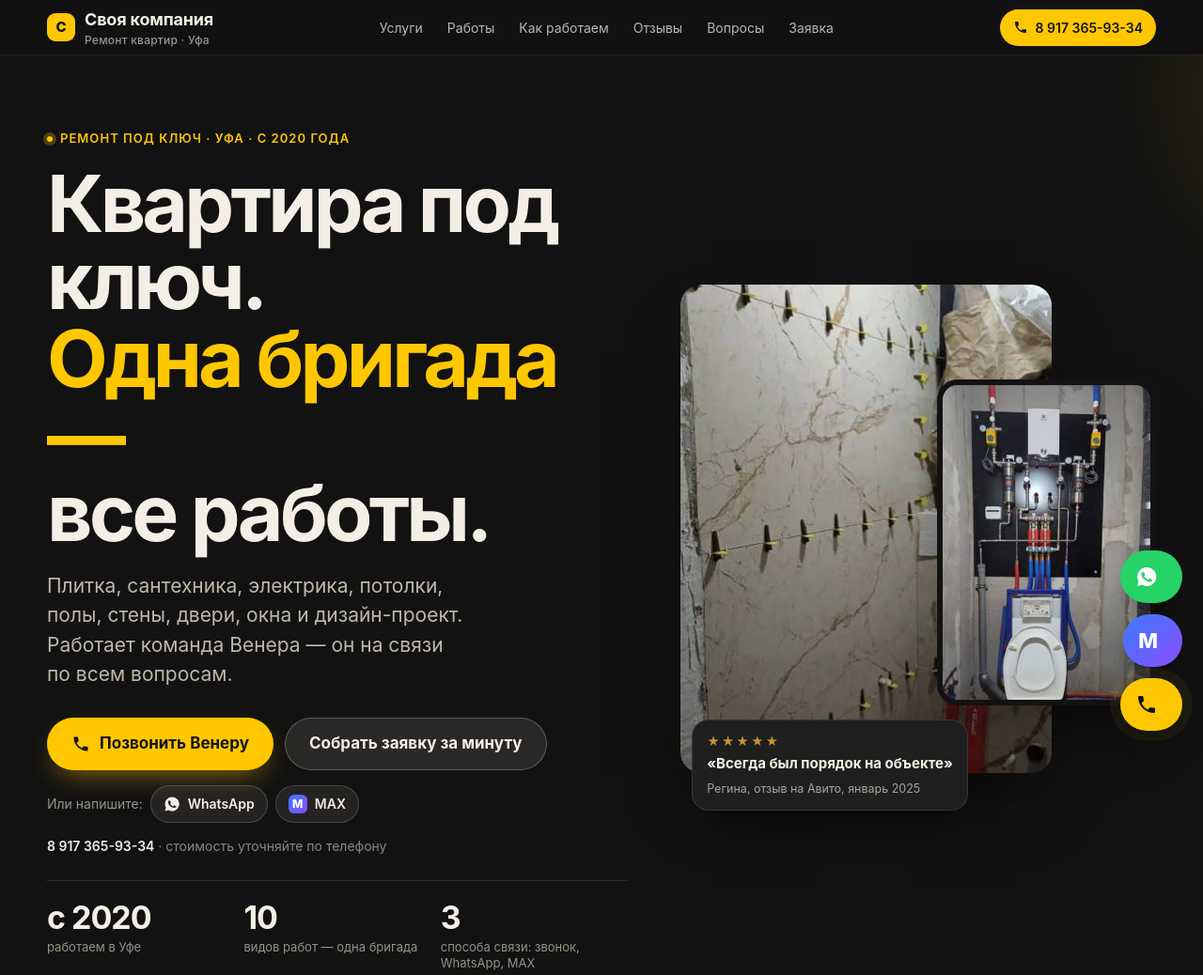
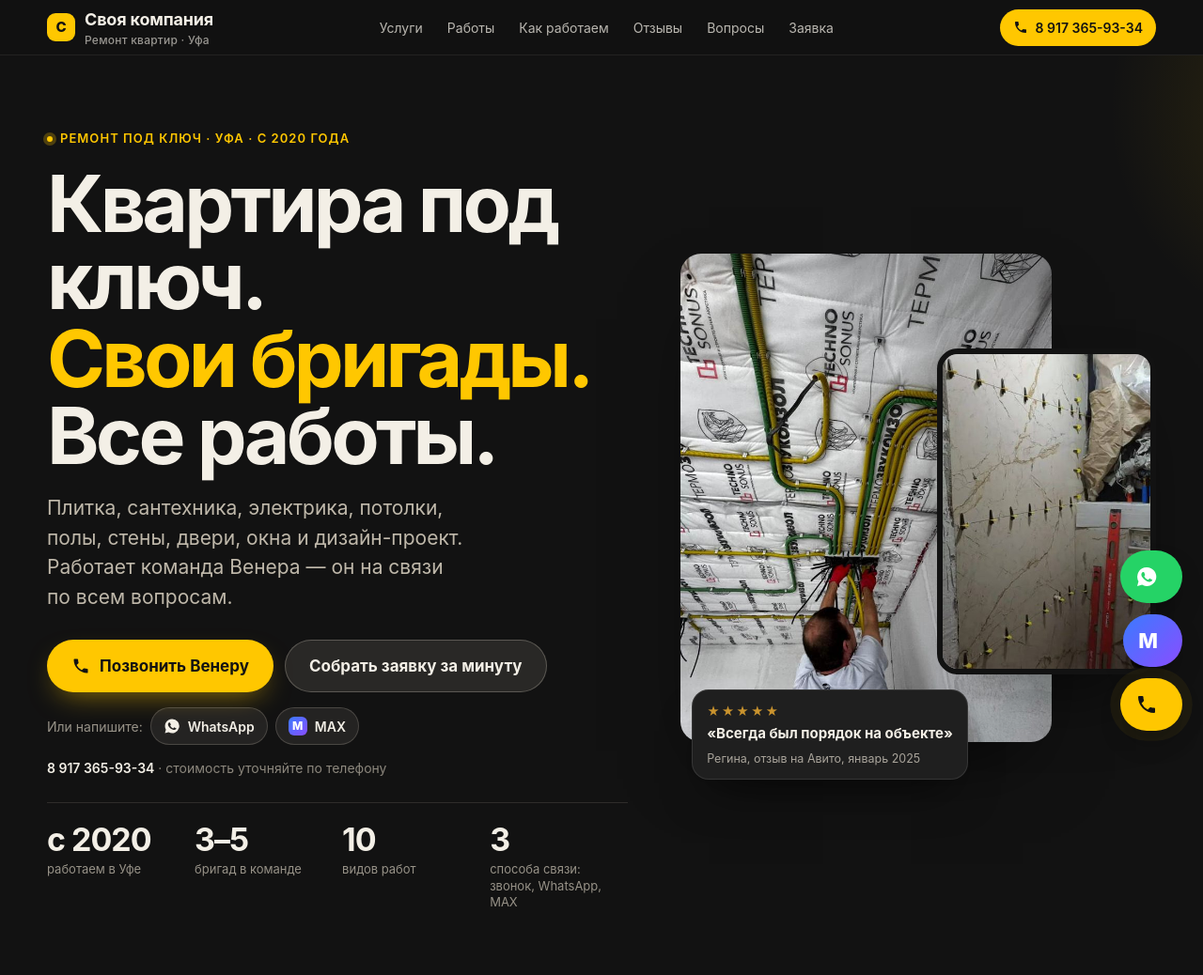
Before and after one commit to svoya-kompaniya/svoya-kompaniya.github.io, a plain HTML site: page index.html in a window 1280 px wide. Shown: the top 1038 px of the page at 94% size. Drawn offline with Linux system fonts and the light colour scheme.

Commit message:
Новое фото на первом экране, 3–5 бригад

```diff
--- a/index.html
+++ b/index.html
@@ -15,7 +15,7 @@
 <meta name="theme-color" content="#121212">
 <title>Ремонт квартир под ключ в Уфе — «Своя компания»</title>
 <meta name="description" content="Все виды ремонтных работ: плитка, сантехника, электрика, потолки, полы, двери, окна, дизайн-проект. «Своя компания», Уфа. 8 917 365-93-34">
-<link rel="preload" as="image" href="img/tile-wall.jpg">
+<link rel="preload" as="image" href="img/el-soundproof.jpg">
 <style>
 :root{
   --indigo:#212842; --indigo-2:#2b3354; --indigo-3:#3a4369;
@@ -138,7 +138,7 @@ h2{font-size:clamp(32px,6.5vw,58px);line-height:1.03;letter-spacing:-.04em;font-
 .chipbtn svg{width:18px;height:18px}
 .mx{display:inline-grid;place-items:center;width:20px;height:20px;border-radius:6px;background:linear-gradient(135deg,#3a7bff,#8a4dff);color:#fff;font:800 12px/1 var(--font)}
 .mx.big{width:56px;height:56px;border-radius:16px;font-size:28px;margin:0 auto 14px}
-.facts{list-style:none;display:grid;grid-template-columns:repeat(3,1fr);gap:10px;margin-top:26px;padding-top:22px;border-top:1px solid rgba(240,231,213,.12)}
+.facts{list-style:none;display:grid;grid-template-columns:repeat(2,1fr);row-gap:18px;gap:10px;margin-top:26px;padding-top:22px;border-top:1px solid rgba(240,231,213,.12)}
 .facts b{display:block;font-size:clamp(24px,5vw,34px);letter-spacing:-.03em;line-height:1;color:var(--cream)}
 .facts span{display:block;font-size:13px;line-height:1.35;color:rgba(240,231,213,.6);margin-top:6px}
 .btn-maxw{background:linear-gradient(135deg,#3a7bff,#8a4dff);color:#fff}
@@ -337,6 +337,7 @@ html.ty .hdr-call,html.ty .brand i{background:#FFC700;color:#121212}
   .hero{padding:72px 0 100px}
   .hero .wrap{grid-template-columns:1.1fr .9fr;align-items:center;gap:56px}
   .hero-vis{min-height:560px}
+  .facts{grid-template-columns:repeat(4,1fr)}
   section{padding:128px 0}
   .svc-grid{grid-template-columns:repeat(3,1fr)}
   .why-grid{grid-template-columns:repeat(4,1fr)}
@@ -374,7 +375,7 @@ html.ty .hdr-call,html.ty .brand i{background:#FFC700;color:#121212}
   <div class="wrap">
     <div>
       <div class="eyebrow rv">Ремонт под ключ · Уфа · с 2020 года</div>
-      <h1 class="rv">Квартира под ключ.<br><em>Одна бригада —</em><br>все работы.</h1>
+      <h1 class="rv">Квартира под ключ.<br><em>Свои бригады.</em><br>Все работы.</h1>
       <p class="lead rv">Плитка, сантехника, электрика, потолки, полы, стены, двери, окна и дизайн-проект. Работает команда Венера — он на связи по всем вопросам.</p>
       <div class="cta rv">
         <a class="btn btn-blood" href="tel:+79173659334"><svg viewBox="0 0 24 24" fill="currentColor" aria-hidden="true"><path d="M6.6 10.8a15.2 15.2 0 0 0 6.6 6.6l2.2-2.2a1 1 0 0 1 1-.25 11.4 11.4 0 0 0 3.6.57 1 1 0 0 1 1 1V20a1 1 0 0 1-1 1A17 17 0 0 1 3 4a1 1 0 0 1 1-1h3.5a1 1 0 0 1 1 1c0 1.25.2 2.45.57 3.57a1 1 0 0 1-.25 1z"/></svg>Позвонить Венеру</a>
@@ -382,11 +383,11 @@ html.ty .hdr-call,html.ty .brand i{background:#FFC700;color:#121212}
       </div>
       <div class="msg rv"><span>Или напишите:</span><a class="chipbtn" href="https://wa.me/79173659334" target="_blank" rel="noopener"><svg viewBox="0 0 24 24" fill="currentColor" aria-hidden="true"><path d="M12 2a10 10 0 0 0-8.6 15l-1.4 5 5.2-1.4A10 10 0 1 0 12 2zm5.3 14.2c-.2.6-1.3 1.2-1.8 1.2-.5.1-1 .2-3.3-.7-2.8-1.1-4.5-3.9-4.7-4.1-.1-.2-1.1-1.5-1.1-2.9s.7-2 1-2.3c.3-.3.6-.3.8-.3h.6c.2 0 .4 0 .6.5l.9 2.1c.1.2.1.3 0 .5l-.3.5-.4.5c-.1.1-.3.3-.1.6.2.3.7 1.2 1.6 2 1.1 1 2 1.3 2.3 1.4.3.1.5.1.6-.1l.9-1.1c.2-.3.4-.2.6-.1l2 1c.3.1.5.2.5.3.1.1.1.6-.1 1.2z"/></svg>WhatsApp</a><a class="chipbtn" href="#max" data-max><span class="mx" aria-hidden="true">M</span>MAX</a></div>
       <p class="cta-note rv"><b>8 917 365-93-34</b> · стоимость уточняйте по телефону</p>
-      <ul class="facts rv"><li><b>с 2020</b><span>работаем в Уфе</span></li><li><b>10</b><span>видов работ — одна бригада</span></li><li><b>3</b><span>способа связи: звонок, WhatsApp, MAX</span></li></ul>
+      <ul class="facts rv"><li><b>с 2020</b><span>работаем в Уфе</span></li><li><b>3–5</b><span>бригад в команде</span></li><li><b>10</b><span>видов работ</span></li><li><b>3</b><span>способа связи: звонок, WhatsApp, MAX</span></li></ul>
     </div>
     <div class="hero-vis rv" aria-hidden="true">
-      <div class="hero-photo hp1"><img src="img/tile-wall.jpg" alt="" width="396" height="606"></div>
-      <div class="hero-photo hp2"><img src="img/collector.jpg" alt="" width="396" height="540"></div>
+      <div class="hero-photo hp1"><img src="img/el-soundproof.jpg" alt="" width="720" height="1280"></div>
+      <div class="hero-photo hp2"><img src="img/tile-wall.jpg" alt="" width="396" height="606"></div>
       <div class="quote-chip">
         <div class="stars">★★★★★</div>
         <b>«Всегда был порядок на объекте»</b>
@@ -498,7 +499,7 @@ html.ty .hdr-call,html.ty .brand i{background:#FFC700;color:#121212}
       <li class="st rv"><h3>Звонок или сообщение</h3><p>Расскажите, что нужно сделать — всю квартиру или отдельные работы.</p><q>Быстро отреагировали на запрос</q></li>
       <li class="st rv"><h3>Замер</h3><p>Приезжаем на объект и смотрим всё на месте.</p><q>пришли замерили</q></li>
       <li class="st rv"><h3>Дизайн и материалы</h3><p>По желанию — дизайн-проект, 3D-визуализация и подбор материалов.</p><q>помогал… с выбором материала</q></li>
-      <li class="st rv"><h3>Ремонт</h3><p>Работы ведёт бригада, Венер на связи на всех этапах.</p><q>Всегда был порядок на объекте</q></li>
+      <li class="st rv"><h3>Ремонт</h3><p>Работы ведут наши бригады, Венер на связи на всех этапах.</p><q>Всегда был порядок на объекте</q></li>
       <li class="st rv"><h3>Готово — как хотели</h3><p>Принимаете результат.</p><q>Потолки качественные, матовые белые как и хотели</q></li>
     </ol>
   </div>
```
